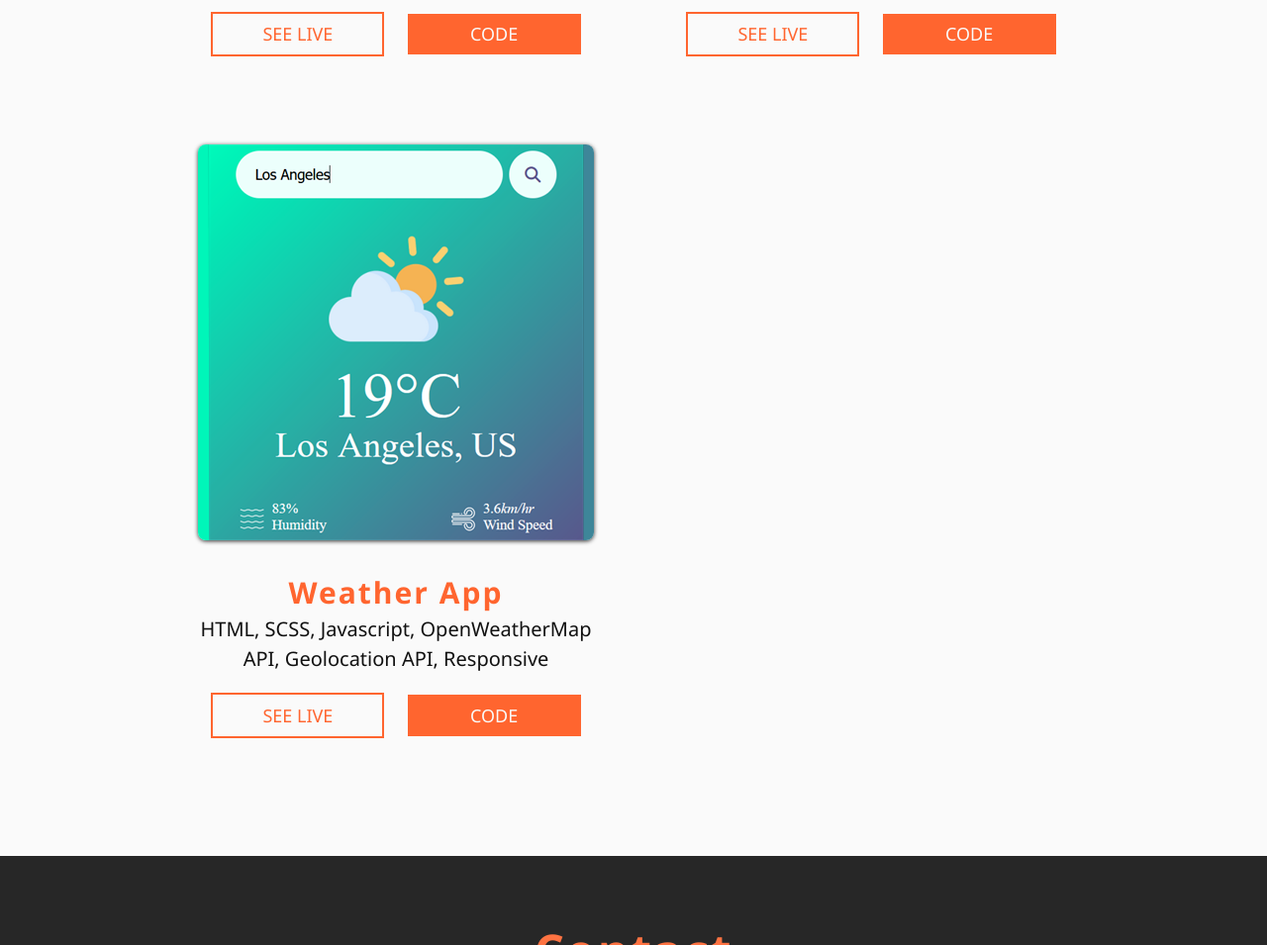
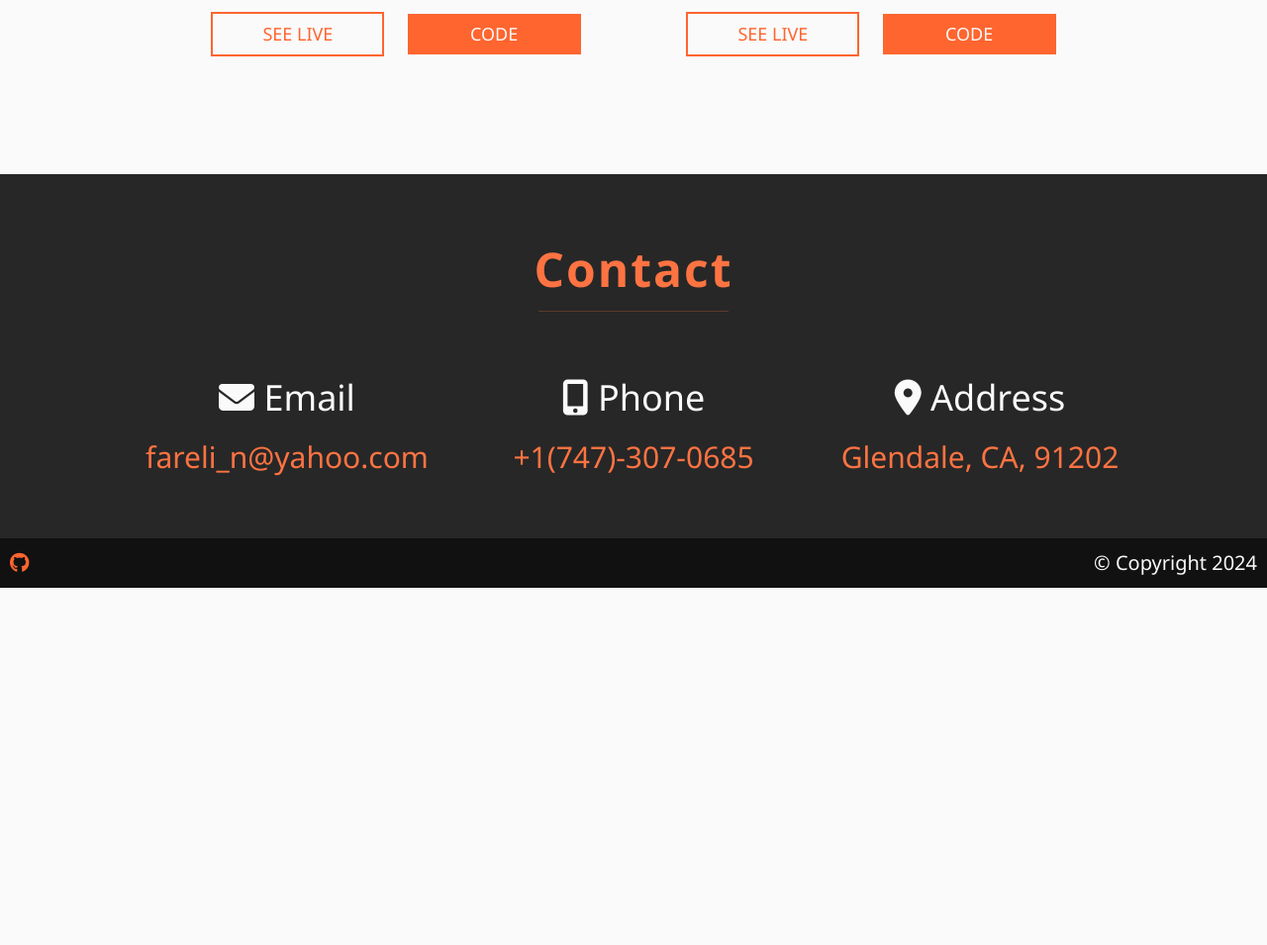
Before and after one commit to fareli-n/portfolio, a website: page index.html in a window 1280 px wide. Shown: the part 2030-2985 px from the top of the page at 99% size. After the commit the page ends 2624 px from the top, so only its background shows below. Drawn offline with nearby package versions, Linux system fonts and the light colour scheme.

```diff
--- a/index.html
+++ b/index.html
@@ -7,16 +7,19 @@
 			name="description"
 			content="Explore my portfolio showcasing my front-end programming skills and learn about my background. I specialize in creating dynamic, responsive websites using HTML, CSS, and JavaScript. Browse through my projects to see my commitment to user experience and innovative design."
 		/>
-    <meta property="og:title" content="Elmira Parsha Portfolio" />
+		<meta
+			property="og:title"
+			content="Elmira Parsha - Front-End Developer Portfolio"
+		/>
 		<meta
 			property="og:description"
-      content="Learn more about my background and my programming skills.Here, you'll find a showcase of my projects, highlighting my expertise in HTML, CSS, and JavaScript, along with my passion for responsive design and accessibility."
+			content="Learn more about my background and my programming skills. Here, you'll find a showcase of my projects, highlighting my expertise in HTML, CSS, and JavaScript, along with my passion for responsive design and accessibility."
 		/>
 		<meta property="og:type" content="website" />
 		<meta property="og:image" content="http://" />
 		<meta property="og:url" content="http://" />
 
-    <title>Portfolio</title>
+		<title>Front-end Dev Portfolio</title>
 		<!-- Importing Fonts -->
 		<link rel="preconnect" href="https://fonts.googleapis.com" />
 		<link rel="preconnect" href="https://fonts.gstatic.com" crossorigin />
@@ -194,28 +197,7 @@
 							</div>
 						</div>
 						<!-- Project 3 -->
-            <div class="project">
-              <div class="card">
-                <a class="card__header project__item" href="#" target="_blank">
-                  <img
-                    class="project__image"
-                    src="./image/weather-app-400.png"
-                    alt="Weather App"
-                  />
-                </a>
-                <div class="card__body">
-                  <h4 class="project__header">Weather App</h4>
-                  <p class="project__decsription">
-                    HTML, SCSS, Javascript, OpenWeatherMap API, Geolocation API,
-                    Responsive
-                  </p>
-                </div>
-                <div class="card__footer">
-                  <a href="#" target="_blank" class="btn">See Live</a>
-                  <a href="#" target="_blank" class="btn btn--accent">Code</a>
-                </div>
-              </div>
-            </div>
+
 						<!-- Project 4 -->
 					</div>
 				</div>
```
Also changed, not shown: package.json (added, +12 -0 lines), image/website.png (added), 1 other file. Lines whose indentation alone changed are shown as unchanged.
